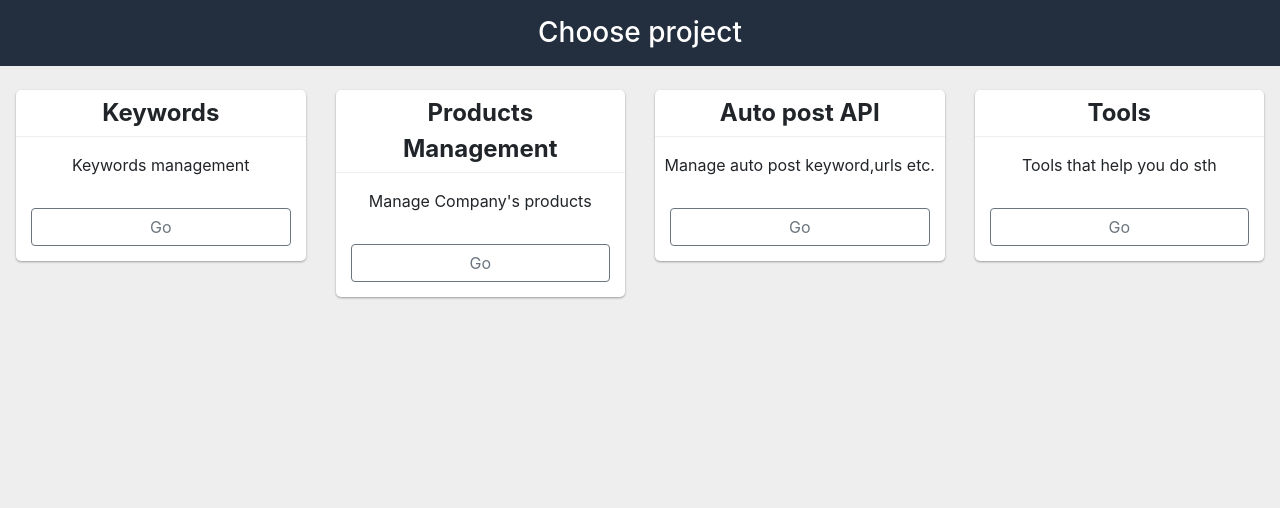
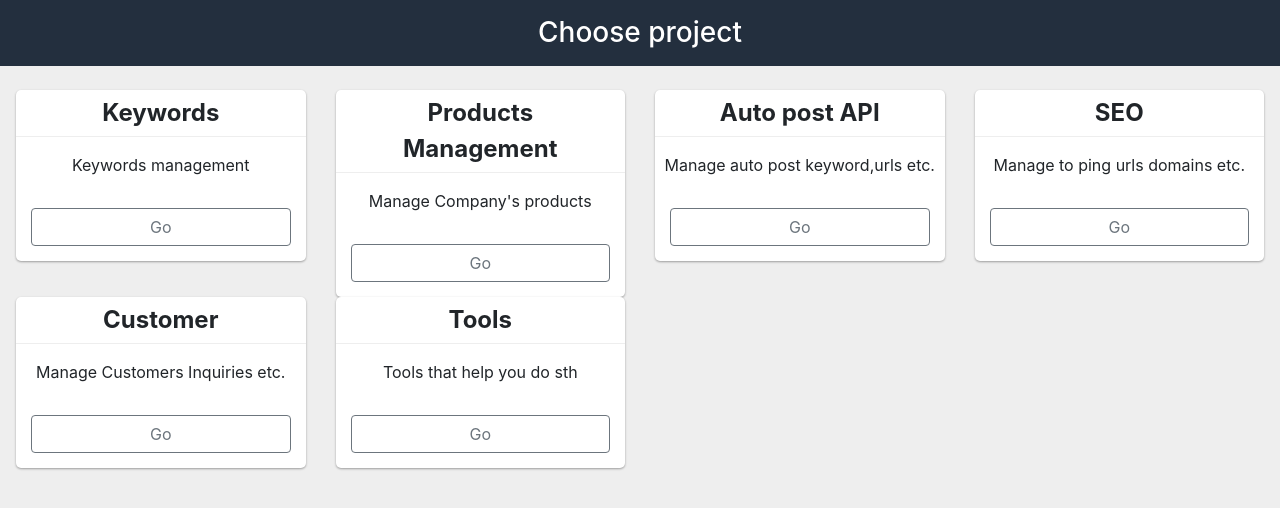
Before and after one commit to Boytobeaman/joinMain, a plain HTML site: page index.html in a window 1280 px wide. Drawn offline with Linux system fonts and the light colour scheme.

Commit message:
add customer and seo

```diff
--- a/index.html
+++ b/index.html
@@ -83,6 +83,32 @@
             <div class="col-12 col-sm-6 col-md-4 col-lg-3">
                 <div class="project_block text-center">
                     <div class="project_title">
+                        SEO
+                    </div>
+                    <div class="project_desc py-3">
+                        Manage to ping urls domains etc.
+                    </div>
+                    <div class="btn-wrap">
+                        <a class="btn btn-outline-secondary w-100" target="_blank" href="https://seo.50d.top/admin" role="button">Go</a>
+                    </div>
+                </div>
+            </div>
+            <div class="col-12 col-sm-6 col-md-4 col-lg-3">
+                <div class="project_block text-center">
+                    <div class="project_title">
+                        Customer
+                    </div>
+                    <div class="project_desc py-3">
+                        Manage Customers Inquiries etc.
+                    </div>
+                    <div class="btn-wrap">
+                        <a class="btn btn-outline-secondary w-100" target="_blank" href="https://customer.50d.top/admin" role="button">Go</a>
+                    </div>
+                </div>
+            </div>
+            <div class="col-12 col-sm-6 col-md-4 col-lg-3">
+                <div class="project_block text-center">
+                    <div class="project_title">
                         Tools
                     </div>
                     <div class="project_desc py-3">
```
